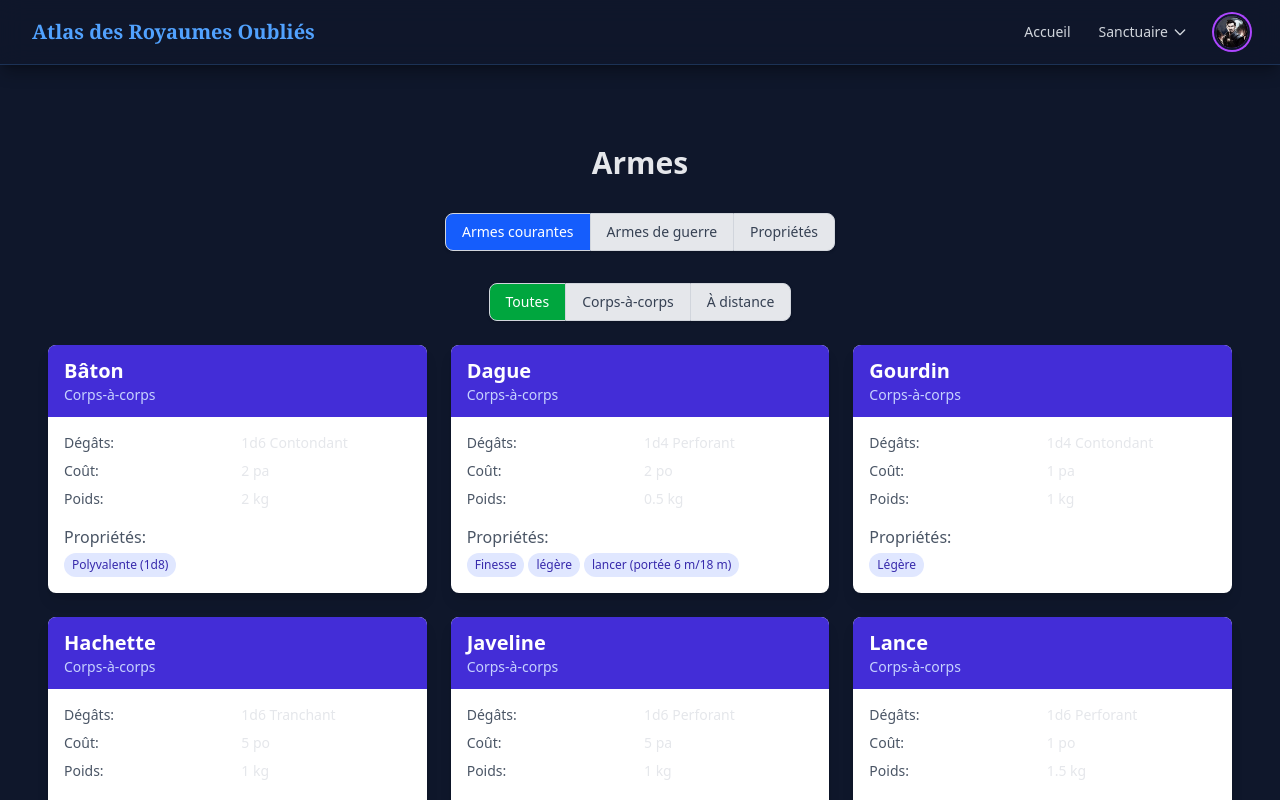
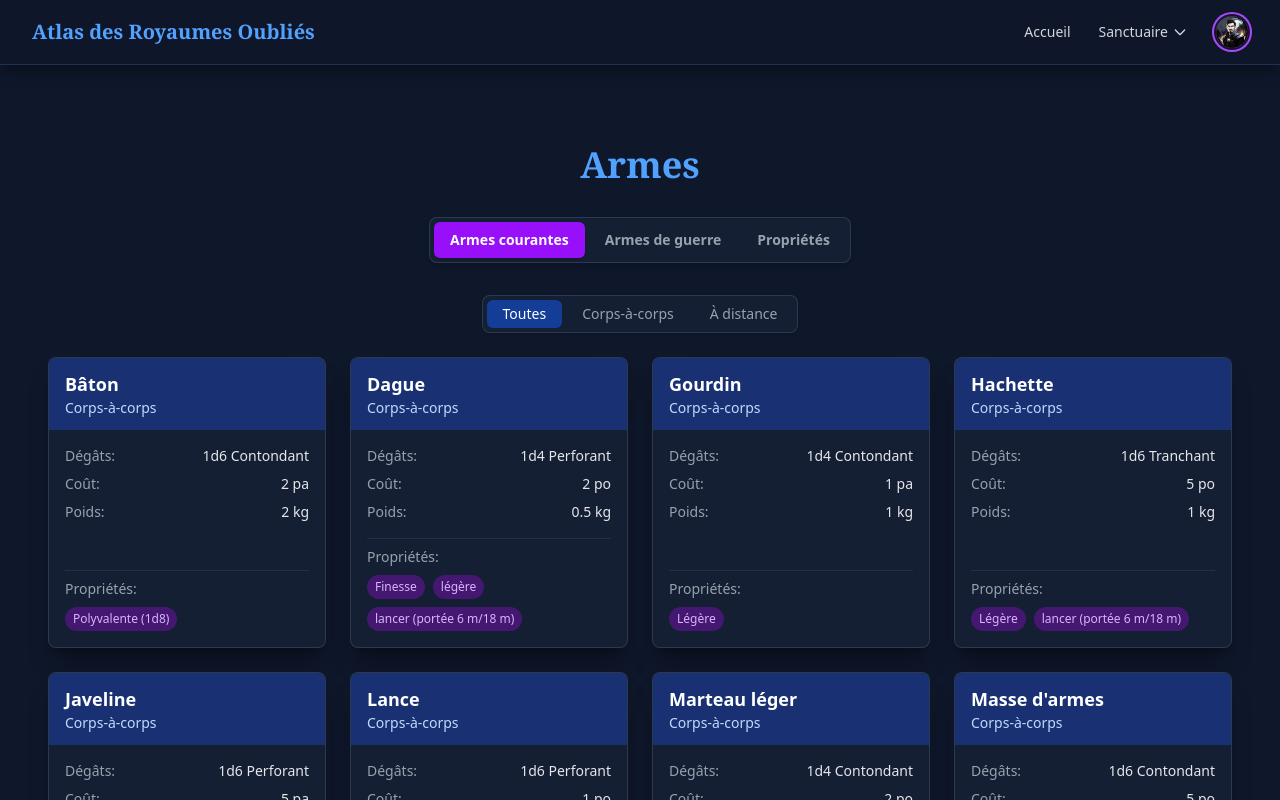
Before and after one commit to Thomas-Trehou/atlasdd-front-reborn, an Angular app: page /sanctuary/weapons in a window 1280 px wide. Shown: the top 800 px of the page. Built offline with nearby package versions, Linux system fonts and the light colour scheme.

Commit message:
add style to weapons

```diff
--- a/src/app/features/sanctuary/weapons/weapons.component.html
+++ b/src/app/features/sanctuary/weapons/weapons.component.html
@@ -1,49 +1,49 @@
 <!-- src/app/features/sanctuary/weapons/weapons.component.html -->
 <div class="container mx-auto px-4 py-8">
-  <h1 class="text-3xl font-bold text-center mb-8">Armes</h1>
+  <h1 class="text-4xl font-bold font-serif text-blue-400 text-center mb-8">Armes</h1>
 
   <!-- Onglets de navigation -->
   <div class="flex justify-center mb-8">
-    <div class="inline-flex rounded-md shadow-sm" role="group">
+    <div class="inline-flex rounded-lg shadow-md bg-slate-800/50 border border-slate-700/80 p-1" role="group">
       <button
-        [ngClass]="{'bg-blue-600 text-white': activeTab === 'simple', 'bg-gray-200 text-gray-700': activeTab !== 'simple'}"
-        class="px-4 py-2 text-sm font-medium rounded-l-lg border border-gray-300 hover:bg-blue-500 hover:text-white focus:z-10 focus:ring-2 focus:ring-blue-700"
+        [ngClass]="activeTab === 'simple' ? 'bg-purple-600 text-white shadow' : 'bg-transparent text-gray-400 hover:bg-slate-700/50'"
+        class="px-4 py-2 text-sm font-semibold rounded-md transition-colors duration-200"
         (click)="setActiveTab('simple')">
         Armes courantes
       </button>
       <button
-        [ngClass]="{'bg-blue-600 text-white': activeTab === 'war', 'bg-gray-200 text-gray-700': activeTab !== 'war'}"
-        class="px-4 py-2 text-sm font-medium border-t border-b border-gray-300 hover:bg-blue-500 hover:text-white focus:z-10 focus:ring-2 focus:ring-blue-700"
+        [ngClass]="activeTab === 'war' ? 'bg-purple-600 text-white shadow' : 'bg-transparent text-gray-400 hover:bg-slate-700/50'"
+        class="px-4 py-2 text-sm font-semibold rounded-md mx-1 transition-colors duration-200"
         (click)="setActiveTab('war')">
         Armes de guerre
       </button>
       <button
-        [ngClass]="{'bg-blue-600 text-white': activeTab === 'properties', 'bg-gray-200 text-gray-700': activeTab !== 'properties'}"
-        class="px-4 py-2 text-sm font-medium rounded-r-lg border border-gray-300 hover:bg-blue-500 hover:text-white focus:z-10 focus:ring-2 focus:ring-blue-700"
+        [ngClass]="activeTab === 'properties' ? 'bg-purple-600 text-white shadow' : 'bg-transparent text-gray-400 hover:bg-slate-700/50'"
+        class="px-4 py-2 text-sm font-semibold rounded-md transition-colors duration-200"
         (click)="setActiveTab('properties')">
         Propriétés
       </button>
     </div>
   </div>
 
-  <!-- Filtres pour les armes (visible seulement pour les onglets d'armes) -->
+  <!-- Filtres pour les armes -->
   <div class="flex justify-center mb-6" *ngIf="activeTab !== 'properties'">
-    <div class="inline-flex rounded-md shadow-sm" role="group">
+    <div class="inline-flex rounded-lg shadow-sm bg-slate-800/50 border border-slate-700/80 p-1" role="group">
       <button
-        [ngClass]="{'bg-green-600 text-white': selectedWeaponType === 'all', 'bg-gray-200 text-gray-700': selectedWeaponType !== 'all'}"
-        class="px-4 py-2 text-sm font-medium rounded-l-lg border border-gray-300 hover:bg-green-500 hover:text-white focus:z-10 focus:ring-2 focus:ring-green-700"
+        [ngClass]="selectedWeaponType === 'all' ? 'bg-blue-600/50 text-white' : 'bg-transparent text-gray-400 hover:bg-slate-700/50'"
+        class="px-4 py-1 text-sm font-medium rounded-md transition-colors duration-200"
         (click)="setWeaponType('all')">
         Toutes
       </button>
       <button
-        [ngClass]="{'bg-green-600 text-white': selectedWeaponType === 'melee', 'bg-gray-200 text-gray-700': selectedWeaponType !== 'melee'}"
-        class="px-4 py-2 text-sm font-medium border-t border-b border-gray-300 hover:bg-green-500 hover:text-white focus:z-10 focus:ring-2 focus:ring-green-700"
+        [ngClass]="selectedWeaponType === 'melee' ? 'bg-blue-600/50 text-white' : 'bg-transparent text-gray-400 hover:bg-slate-700/50'"
+        class="px-4 py-1 text-sm font-medium rounded-md mx-1 transition-colors duration-200"
         (click)="setWeaponType('melee')">
         Corps-à-corps
       </button>
       <button
-        [ngClass]="{'bg-green-600 text-white': selectedWeaponType === 'ranged', 'bg-gray-200 text-gray-700': selectedWeaponType !== 'ranged'}"
-        class="px-4 py-2 text-sm font-medium rounded-r-lg border border-gray-300 hover:bg-green-500 hover:text-white focus:z-10 focus:ring-2 focus:ring-green-700"
+        [ngClass]="selectedWeaponType === 'ranged' ? 'bg-blue-600/50 text-white' : 'bg-transparent text-gray-400 hover:bg-slate-700/50'"
+        class="px-4 py-1 text-sm font-medium rounded-md transition-colors duration-200"
         (click)="setWeaponType('ranged')">
         À distance
       </button>
@@ -52,30 +52,26 @@
 
   <!-- Affichage des armes courantes -->
   <div *ngIf="activeTab === 'simple'" class="mb-8">
-    <div class="grid grid-cols-1 md:grid-cols-2 lg:grid-cols-3 gap-6">
-      <div *ngFor="let weapon of getFilteredWeapons(simpleWeapons)" class="bg-white rounded-lg shadow-lg overflow-hidden hover:shadow-xl transition-all duration-300">
-        <div class="bg-indigo-700 text-white px-4 py-3">
-          <h2 class="text-xl font-semibold">{{ weapon.name }}</h2>
-          <div class="text-sm text-indigo-200">{{ weapon.weapon_range }}</div>
+    <div class="grid grid-cols-1 md:grid-cols-2 lg:grid-cols-3 xl:grid-cols-4 gap-6">
+      <div *ngFor="let weapon of getFilteredWeapons(simpleWeapons)" class="bg-slate-800/50 backdrop-blur-sm rounded-lg shadow-xl shadow-black/30 border border-slate-700/80 overflow-hidden flex flex-col">
+        <div class="bg-blue-900/70 text-white px-4 py-3">
+          <h2 class="text-lg font-semibold">{{ weapon.name }}</h2>
+          <div class="text-sm text-blue-200">{{ weapon.weapon_range }}</div>
         </div>
-
-        <div class="p-4">
-          <div class="grid grid-cols-2 gap-2 text-sm mb-4">
-            <div class="text-gray-600">Dégâts:</div>
-            <div class="font-medium">{{ weapon.damage_dice }} {{ weapon.damage_type }}</div>
-
-            <div class="text-gray-600">Coût:</div>
-            <div class="font-medium">{{ weapon.cost }}</div>
-
-            <div class="text-gray-600">Poids:</div>
-            <div class="font-medium">{{ weapon.weight }} kg</div>
+        <div class="p-4 flex-grow flex flex-col">
+          <div class="grid grid-cols-[auto_1fr] gap-x-4 gap-y-2 text-sm mb-4">
+            <div class="text-gray-400">Dégâts:</div>
+            <div class="font-medium text-gray-200 text-right">{{ weapon.damage_dice }} {{ weapon.damage_type }}</div>
+            <div class="text-gray-400">Coût:</div>
+            <div class="font-medium text-gray-200 text-right">{{ weapon.cost }}</div>
+            <div class="text-gray-400">Poids:</div>
+            <div class="font-medium text-gray-200 text-right">{{ weapon.weight }} kg</div>
           </div>
-
-          <div *ngIf="weapon.properties" class="mt-2">
-            <div class="text-gray-600 mb-1">Propriétés:</div>
-            <div class="flex flex-wrap gap-1">
+          <div *ngIf="weapon.properties" class="mt-auto pt-2 border-t border-slate-700/50">
+            <div class="text-gray-400 mb-2 text-sm">Propriétés:</div>
+            <div class="flex flex-wrap gap-2">
               <span *ngFor="let prop of getWeaponPropertiesList(weapon.properties)"
-                    class="inline-block bg-indigo-100 text-indigo-800 text-xs px-2 py-1 rounded-full">
+                    class="inline-block bg-purple-900/70 text-purple-300 text-xs px-2 py-1 rounded-full">
                 {{ prop }}
               </span>
             </div>
@@ -87,30 +83,26 @@
 
   <!-- Affichage des armes de guerre -->
   <div *ngIf="activeTab === 'war'" class="mb-8">
-    <div class="grid grid-cols-1 md:grid-cols-2 lg:grid-cols-3 gap-6">
-      <div *ngFor="let weapon of getFilteredWeapons(warWeapons)" class="bg-white rounded-lg shadow-lg overflow-hidden hover:shadow-xl transition-all duration-300">
-        <div class="bg-red-700 text-white px-4 py-3">
-          <h2 class="text-xl font-semibold">{{ weapon.name }}</h2>
+    <div class="grid grid-cols-1 md:grid-cols-2 lg:grid-cols-3 xl:grid-cols-4 gap-6">
+      <div *ngFor="let weapon of getFilteredWeapons(warWeapons)" class="bg-slate-800/50 backdrop-blur-sm rounded-lg shadow-xl shadow-black/30 border border-slate-700/80 overflow-hidden flex flex-col">
+        <div class="bg-red-900/70 text-white px-4 py-3">
+          <h2 class="text-lg font-semibold">{{ weapon.name }}</h2>
           <div class="text-sm text-red-200">{{ weapon.weapon_range }}</div>
         </div>
-
-        <div class="p-4">
-          <div class="grid grid-cols-2 gap-2 text-sm mb-4">
-            <div class="text-gray-600">Dégâts:</div>
-            <div class="font-medium">{{ weapon.damage_dice }} {{ weapon.damage_type }}</div>
-
-            <div class="text-gray-600">Coût:</div>
-            <div class="font-medium">{{ weapon.cost }}</div>
-
-            <div class="text-gray-600">Poids:</div>
-            <div class="font-medium">{{ weapon.weight }} kg</div>
+        <div class="p-4 flex-grow flex flex-col">
+          <div class="grid grid-cols-[auto_1fr] gap-x-4 gap-y-2 text-sm mb-4">
+            <div class="text-gray-400">Dégâts:</div>
+            <div class="font-medium text-gray-200 text-right">{{ weapon.damage_dice }} {{ weapon.damage_type }}</div>
+            <div class="text-gray-400">Coût:</div>
+            <div class="font-medium text-gray-200 text-right">{{ weapon.cost }}</div>
+            <div class="text-gray-400">Poids:</div>
+            <div class="font-medium text-gray-200 text-right">{{ weapon.weight }} kg</div>
           </div>
-
-          <div *ngIf="weapon.properties" class="mt-2">
-            <div class="text-gray-600 mb-1">Propriétés:</div>
-            <div class="flex flex-wrap gap-1">
+          <div *ngIf="weapon.properties" class="mt-auto pt-2 border-t border-slate-700/50">
+            <div class="text-gray-400 mb-2 text-sm">Propriétés:</div>
+            <div class="flex flex-wrap gap-2">
               <span *ngFor="let prop of getWeaponPropertiesList(weapon.properties)"
-                    class="inline-block bg-red-100 text-red-800 text-xs px-2 py-1 rounded-full">
+                    class="inline-block bg-purple-900/70 text-purple-300 text-xs px-2 py-1 rounded-full">
                 {{ prop }}
               </span>
             </div>
@@ -123,28 +115,28 @@
   <!-- Affichage des propriétés des armes -->
   <div *ngIf="activeTab === 'properties'" class="mb-8">
     <div class="grid grid-cols-1 md:grid-cols-3 gap-6">
-      <!-- Liste des propriétés (colonne de gauche) -->
-      <div class="md:col-span-1 bg-white rounded-lg shadow-lg p-4">
-        <h2 class="text-xl font-bold mb-4 text-gray-800">Propriétés des armes</h2>
-        <ul class="space-y-2">
+      <!-- Liste des propriétés -->
+      <div class="md:col-span-1 bg-slate-800/50 backdrop-blur-sm rounded-lg shadow-xl shadow-black/30 border border-slate-700/80 p-4">
+        <h2 class="text-2xl font-bold font-serif text-blue-400 mb-4">Propriétés</h2>
+        <ul class="space-y-1">
           <li *ngFor="let property of weaponProperties"
-              [ngClass]="{'bg-yellow-100': selectedProperty?.index === property.index}"
-              class="p-2 rounded-md hover:bg-yellow-50 cursor-pointer transition-colors"
+              [ngClass]="{'bg-purple-600/50': selectedProperty?.index === property.index}"
+              class="p-2 rounded-md hover:bg-slate-700/50 cursor-pointer transition-colors text-gray-300"
               (click)="showPropertyDetails(property)">
             {{ property.name }}
           </li>
         </ul>
       </div>
 
-      <!-- Détails de la propriété sélectionnée (colonne de droite) -->
-      <div class="md:col-span-2 bg-white rounded-lg shadow-lg p-6" *ngIf="selectedProperty">
-        <h2 class="text-2xl font-bold mb-4 text-gray-800">{{ selectedProperty.name }}</h2>
-        <p class="text-gray-700 whitespace-pre-wrap">{{ selectedProperty.desc }}</p>
+      <!-- Détails de la propriété sélectionnée -->
+      <div class="md:col-span-2 bg-slate-800/50 backdrop-blur-sm rounded-lg shadow-xl shadow-black/30 border border-slate-700/80 p-6" *ngIf="selectedProperty">
+        <h2 class="text-2xl font-bold font-serif text-purple-400 mb-4">{{ selectedProperty.name }}</h2>
+        <p class="text-gray-300 whitespace-pre-wrap leading-relaxed">{{ selectedProperty.desc }}</p>
       </div>
 
       <!-- Message si aucune propriété n'est sélectionnée -->
-      <div class="md:col-span-2 bg-white rounded-lg shadow-lg p-6 flex items-center justify-center" *ngIf="!selectedProperty">
-        <p class="text-gray-500 italic">Sélectionnez une propriété pour afficher les détails</p>
+      <div class="md:col-span-2 bg-slate-800/50 backdrop-blur-sm rounded-lg shadow-xl shadow-black/30 border border-slate-700/80 p-6 flex items-center justify-center" *ngIf="!selectedProperty">
+        <p class="text-gray-500 italic">Sélectionnez une propriété pour en afficher les détails</p>
       </div>
     </div>
   </div>
```
